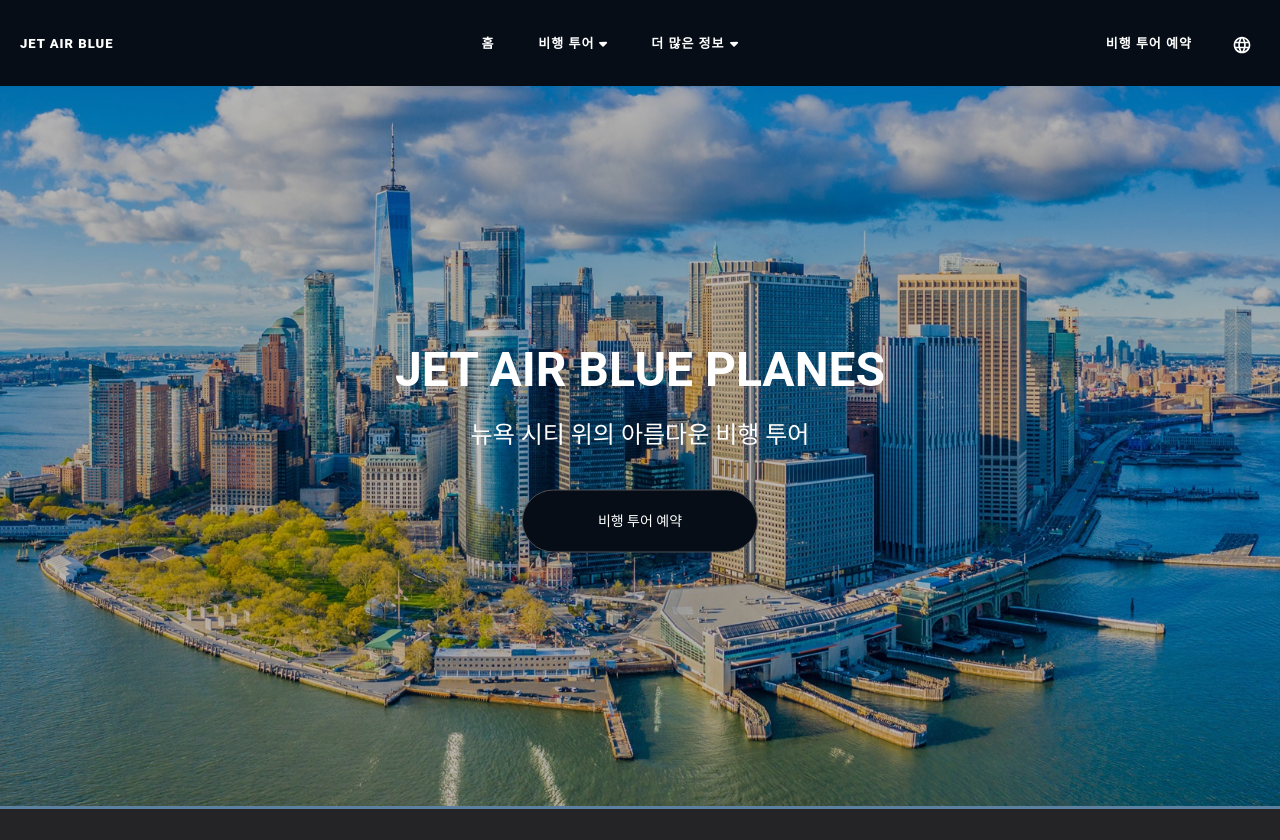
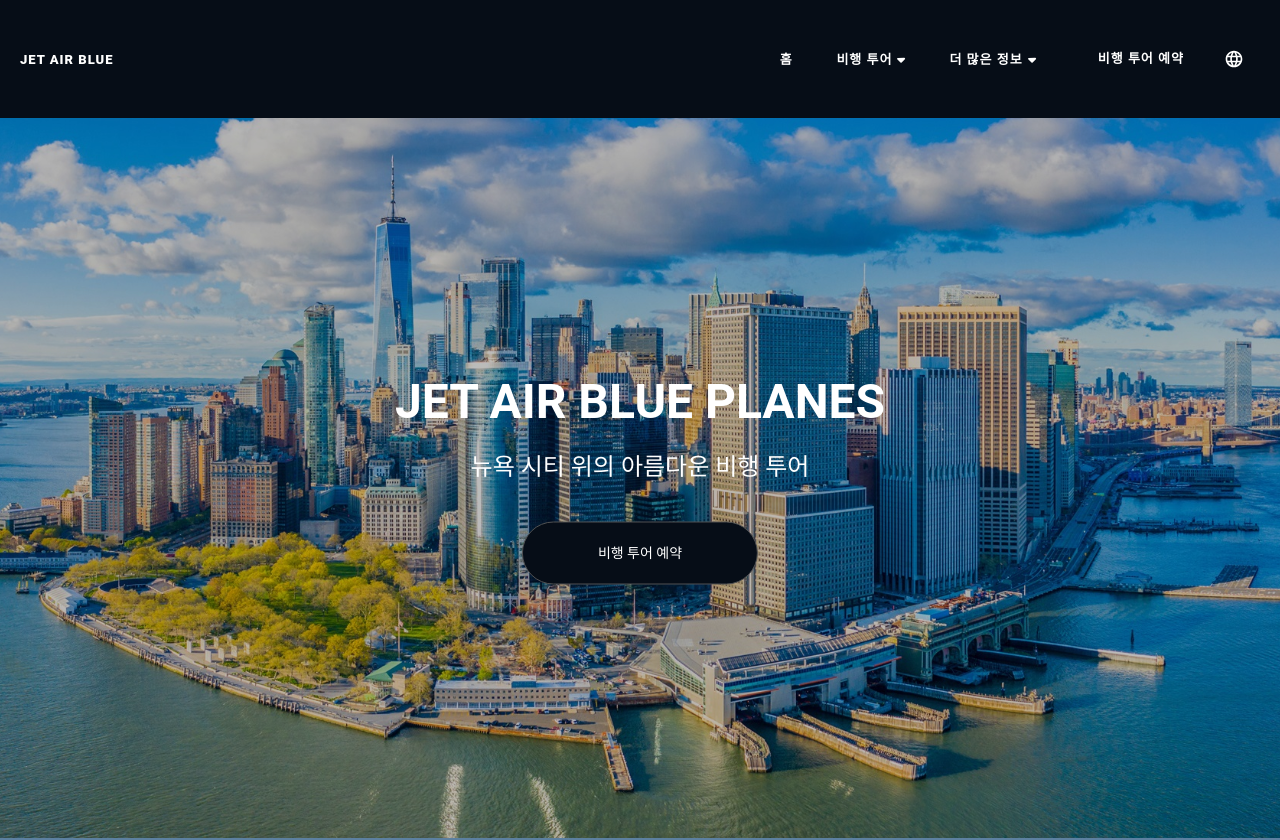
Before and after one commit to nooccarr/JetAirBlue, a React (Vite) app: page / in a window 1280 px wide. Shown: the top 840 px of the page. Built offline with nearby package versions, Linux system fonts and the light colour scheme.

Commit message:
Modify styles for header section

```diff
--- a/src/components/Header.jsx
+++ b/src/components/Header.jsx
@@ -37,12 +37,11 @@ const Header = () => {
     return (
       <div className="inline-block relative hover:cursor-pointer text-start">
         <div
-          className="hover:underline"
+          className=""
           onClick={() => !isMenuOpen && setIsLanguageOpen(!isLanguageOpen)}
         >
-          {/* {context.locale === 'ko-KR' ? '한국어' : 'ENGLISH'} */}
           <img
-            className="inline-block me-2"
+            className="inline-block me-4"
             src={Language}
             alt=""
             width="20"
@@ -83,29 +82,29 @@ const Header = () => {
           {/* <img src='/images/logo.png' alt='logo' /> */}
           jet air blue
         </Link>
-        {!isMobile && <NavBar />}
-        <div className="my-4">
+        <div className="my-4 flex gap-10">
           {!isMobile && (
             <>
-              <button className="header-button me-10">
+              <NavBar />
+              <button className="header-button">
                 <FormattedMessage
                   id="button.book-a-plane-tour"
                   defaultMessage="Book a Plane Tour"
                 />
               </button>
-              <div className="inline text-[13px] font-bold">
+              <div className="text-[13px] font-bold flex items-center">
                 <FlagDropdown />
               </div>
             </>
           )}
           {isMobile && (
-            <>
-              <div className="inline text-[13px] font-bold me-10 lg-me-15">
+            <div className="flex items-center">
+              <div className="inline text-[13px] font-bold ">
                 <FlagDropdown />
               </div>
               <div
                 onClick={() => !isLanguageOpen && setIsMenuOpen(!isMenuOpen)}
-                className={`inline-block border border-black hover:border-white ${
+                className={`inline-block border border-black ${
                   isMenuOpen && 'border-white'
                 } px-1 rounded-md hover:cursor-pointer`}
               >
@@ -120,7 +119,7 @@ const Header = () => {
                   </div>
                 )}
               </div>
-            </>
+            </div>
           )}
         </div>
       </div>
```
